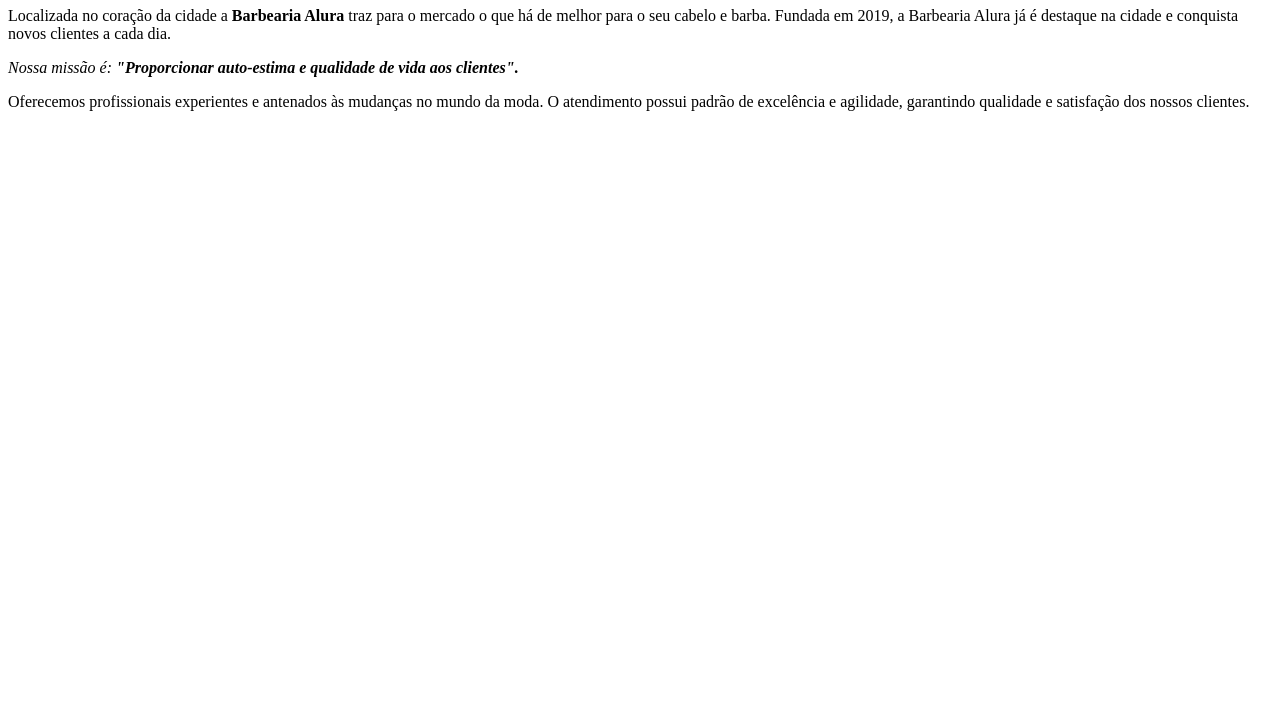
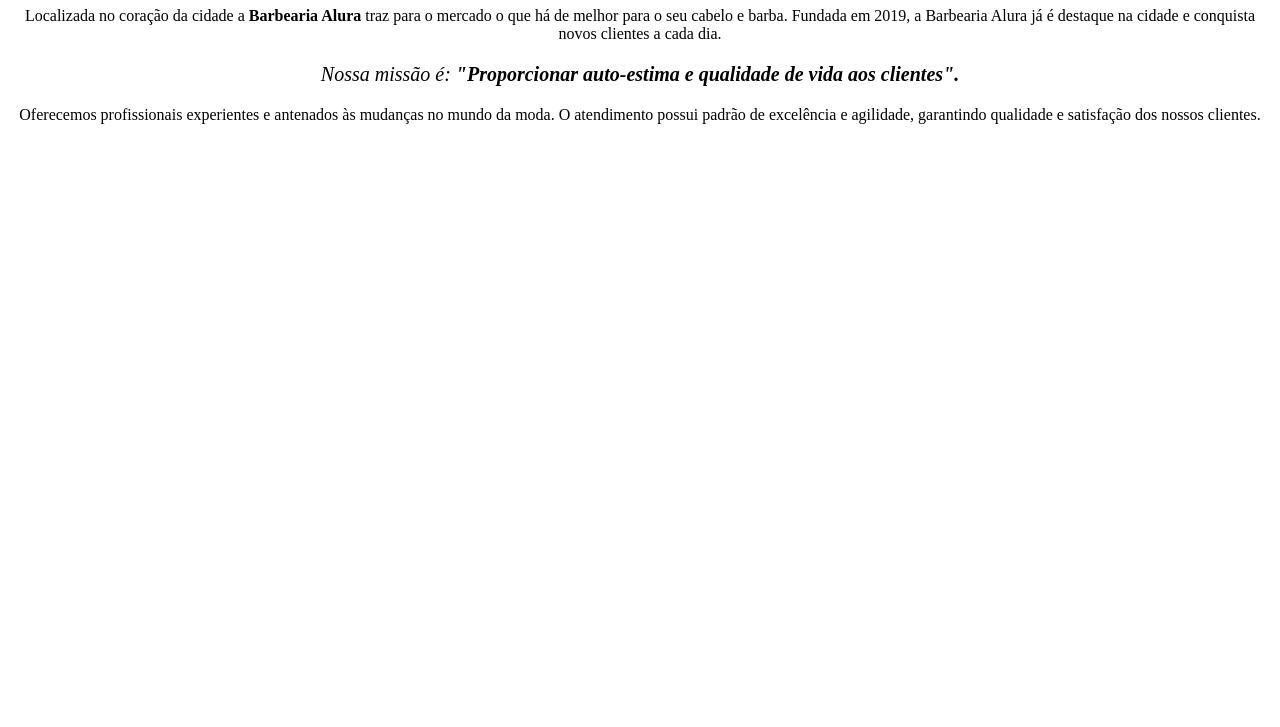
Before and after one commit to krawk777dsa/barbearia-alura, a plain HTML site: page index.html in a window 1280 px wide. Shown: the part 73-800 px from the top of the page. Drawn offline with Linux system fonts and the light colour scheme.

Commit message:
Add files via upload

```diff
--- a/index.html
+++ b/index.html
@@ -4,14 +4,20 @@
 	<meta charset="utf-8">
 	<meta name="viewport" content="width=device-width, initial-scale=1">
 	<title></title>
+	<style type="text/css">
+		p,h1 {
+			text-align: center;
+		}
+	</style>
 </head>
 <body>
 	<main>
 <h1>Sobre a Barbearia Alura</h1>
+<!-- H1 É UM TITULO DO MEU SITE -->
 
 <p>Localizada no coração da cidade a <strong>Barbearia Alura</strong> traz para o mercado o que há de melhor para o seu cabelo e barba. Fundada em 2019, a Barbearia Alura já é destaque na cidade e conquista novos clientes a cada dia.</p>
-
-<p><em>Nossa missão é: <strong>"Proporcionar auto-estima e qualidade de vida aos clientes".</strong></em></p>
+<!-- TAG P É UM PARAGRAFO -->
+<p style="text-align: center;font-size: 20px"><em>Nossa missão é: <strong>"Proporcionar auto-estima e qualidade de vida aos clientes".</strong></em></p>
 
 <p>Oferecemos profissionais experientes e antenados às mudanças no mundo da moda. O atendimento possui padrão de excelência e agilidade, garantindo qualidade e satisfação dos nossos clientes.</p>
 </main>
```
